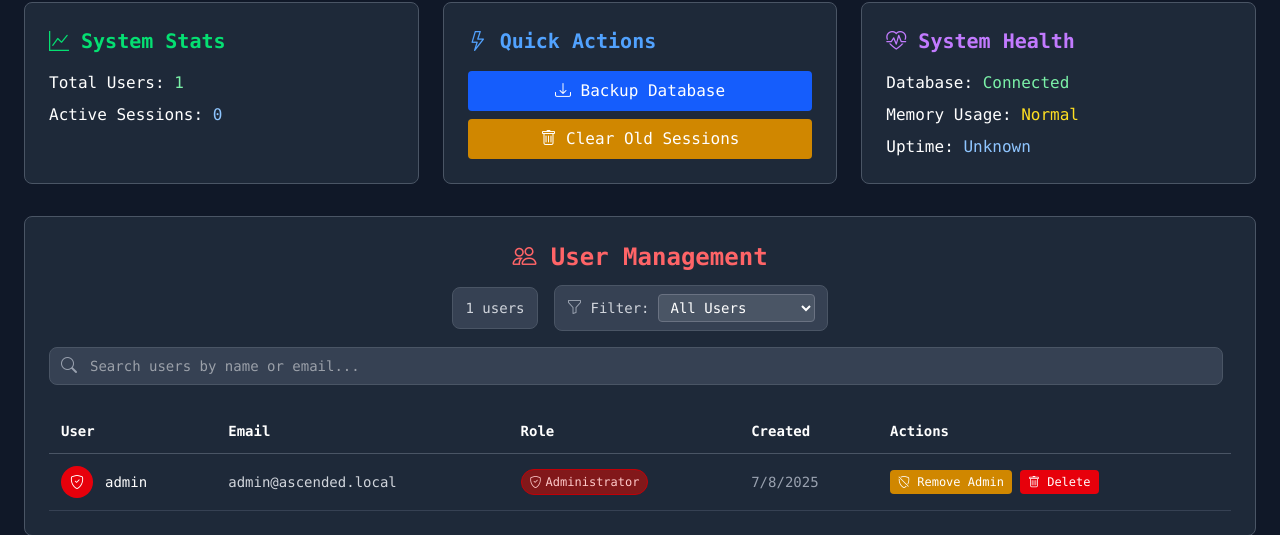
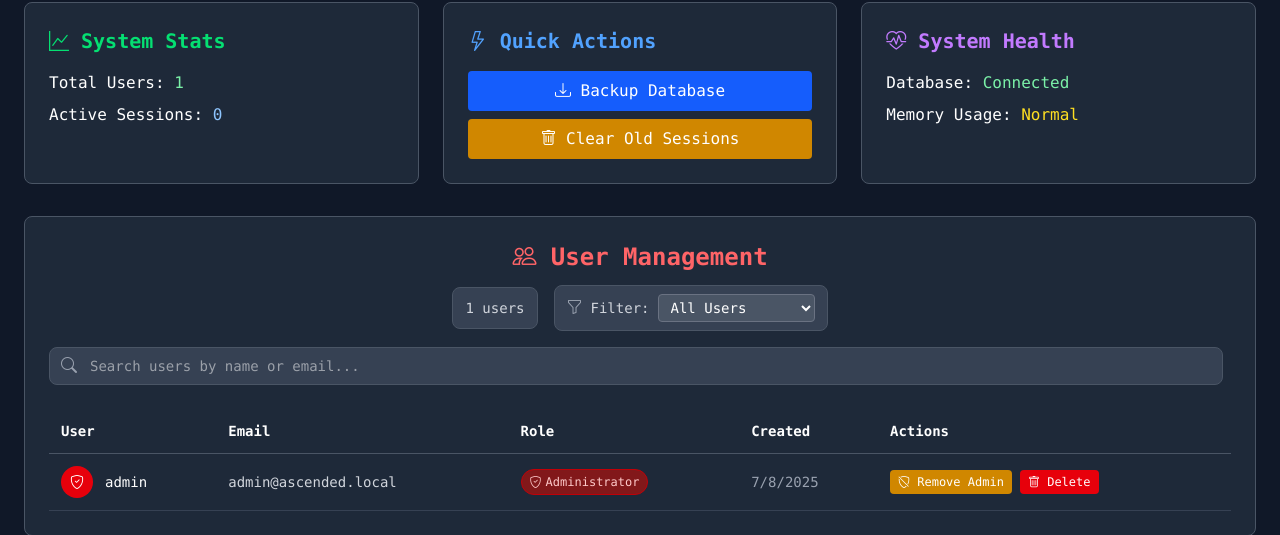
Before and after one commit to akuiitetsu/ascended, a Flask app: page /admin in a window 1280 px wide. Shown: the part 94-629 px from the top of the page. Run offline with Flask 3, Linux system fonts and the light colour scheme; the first user in the database is signed in; data comes from the database, SQL or seed files in the repository; data that the repository does not hold is empty.

Commit message:
removing the uptime in the admin dashboard

```diff
--- a/templates/admin/dashboard.html
+++ b/templates/admin/dashboard.html
@@ -85,7 +85,6 @@
                 <div class="space-y-2">
                     <p class="text-sm lg:text-base">Database: <span id="db-status" class="text-green-300">Connected</span></p>
                     <p class="text-sm lg:text-base">Memory Usage: <span id="memory-usage" class="text-yellow-300">Normal</span></p>
-                    <p class="text-sm lg:text-base">Uptime: <span id="uptime" class="text-blue-300">{{ uptime or 'Unknown' }}</span></p>
                 </div>
             </div>
         </div>
```
